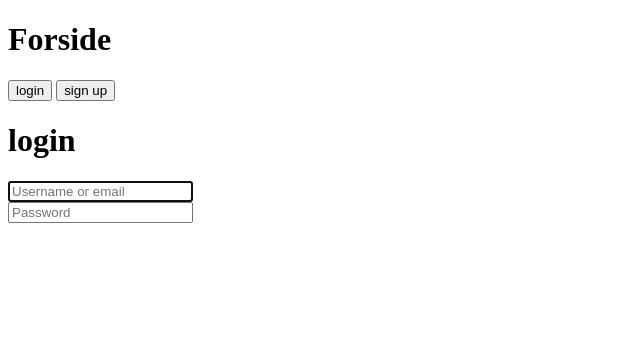
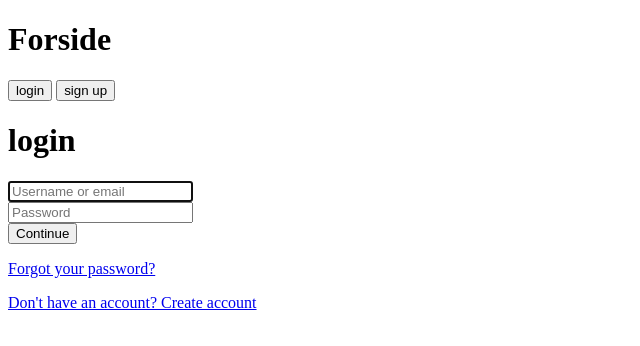
Before and after one commit to sameer041101/prog-eksamen, a plain HTML site: page login metode/login.html in a window 1280 px wide. Shown: the whole page, without its empty margins (0-640 px from the left). Drawn offline with Linux system fonts and the light colour scheme.

Commit message:
her har lavede en form, hvis man har glemt sin kode, eller ikke har en konto

```diff
--- a/login metode/login.html
+++ b/login metode/login.html
@@ -32,6 +32,14 @@
             <div class="form__input-group">
                 <input type="password" class="form__input" autofocus placeholder="Password">
                 <div class="form__input-error-message"></div>
+
+                <button class="form__button" type="submit">Continue</button>
+            <p class="form__text">
+                <a href="#" class="form__link">Forgot your password?</a>
+            </p>
+            <p class="form__text">
+                <a class="form__link" href="./" id="linkCreateAccount">Don't have an account? Create account</a>
+            </p>
         </form>
     </div>
 
```
